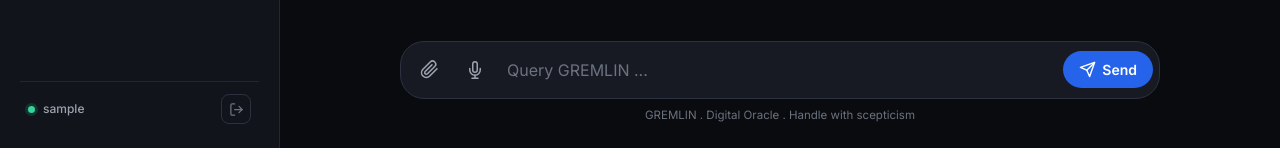
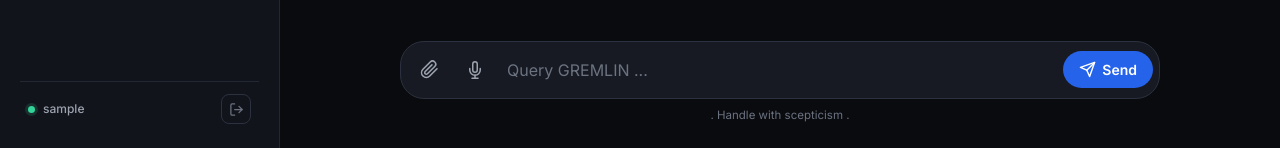
Before and after one commit to Gremlin-dev-dev/gremlin, a Flask app: page / in a window 1280 px wide. Shown: the part 652-800 px from the top of the page. Run offline with Flask 3, Linux system fonts and the light colour scheme; the visitor is signed in with stand-in values (Sample User, id 1); data that the repository does not hold is empty; some libraries are stand-ins or nearby versions.

Commit message:
Update composer hint text in index.html

```diff
--- a/templates/index.html
+++ b/templates/index.html
@@ -102,7 +102,7 @@
                 </button>
 
             </div>
-            <div class="composer-hint">GREMLIN . Digital Oracle . Handle with scepticism </div>
+            <div class="composer-hint"> . Handle with scepticism .</div>
         </div>
 
     </main>
```
